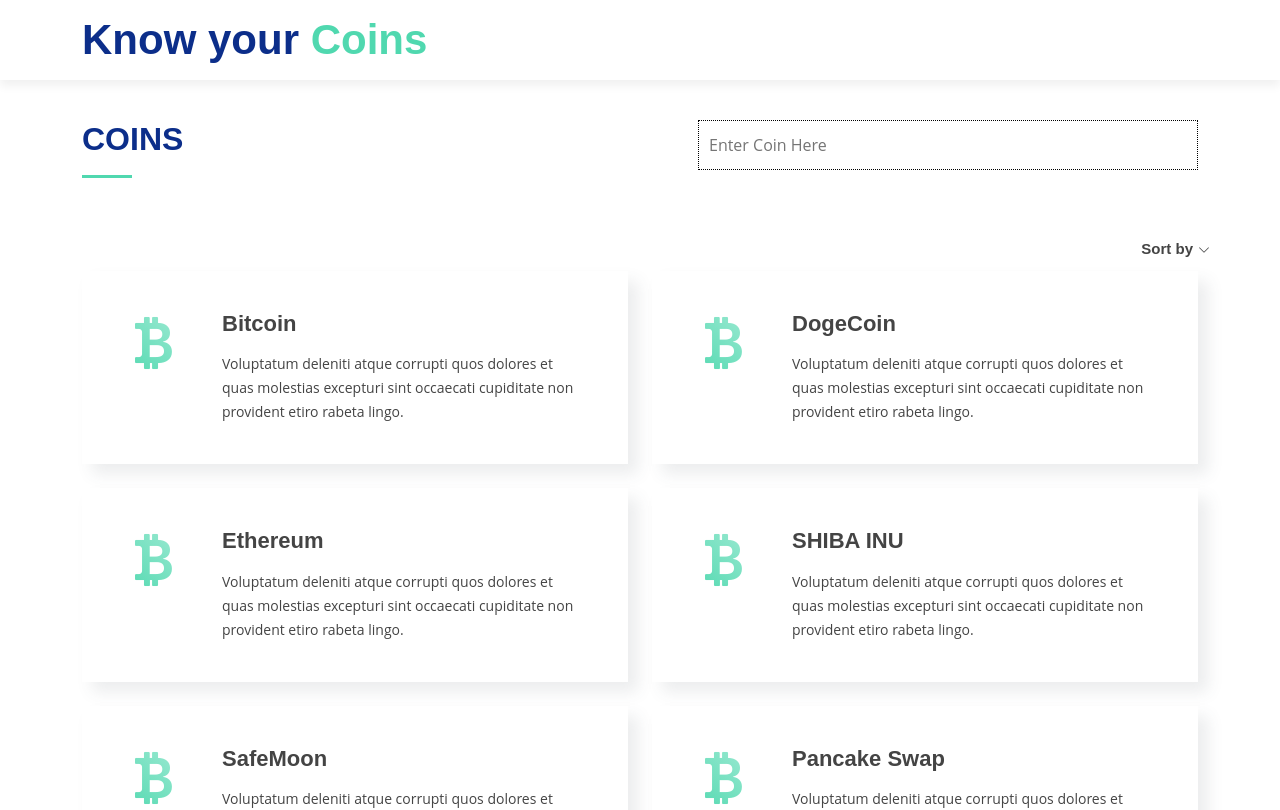
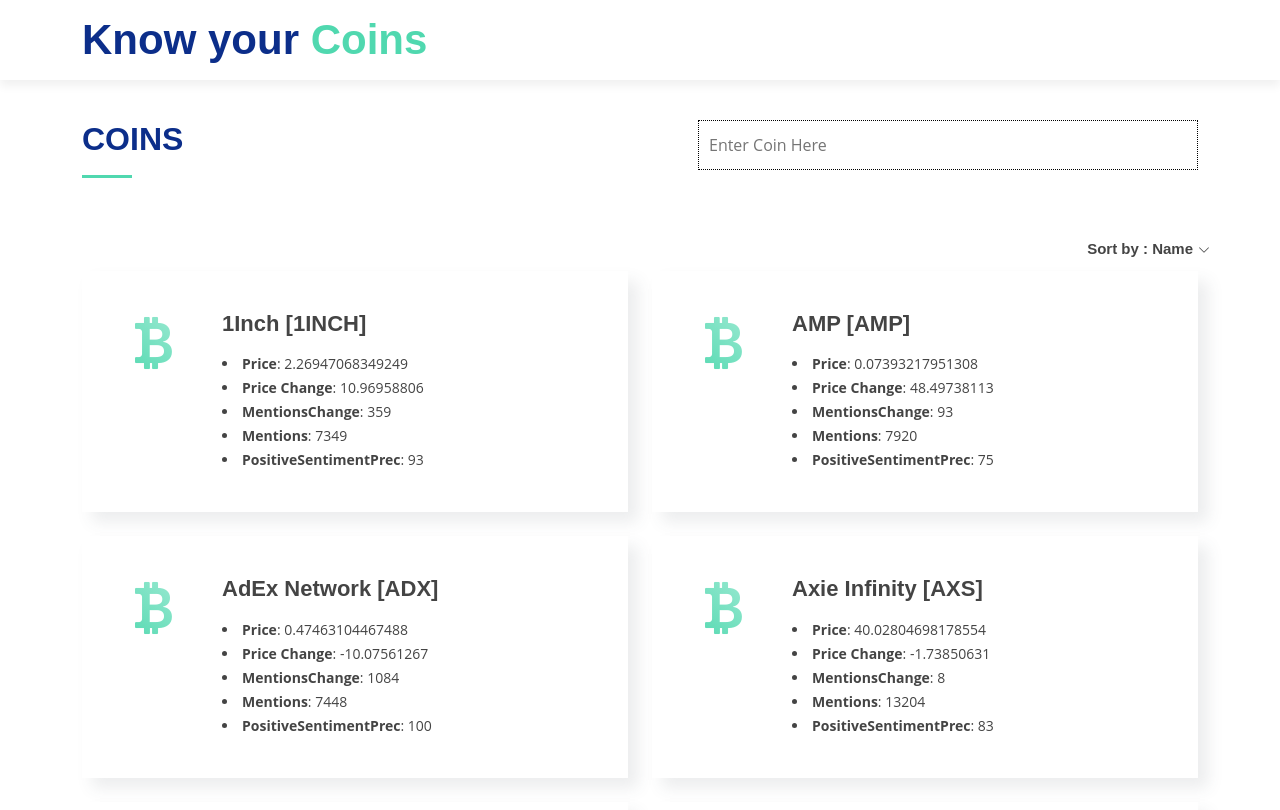
Before and after one commit to ushawadhwani/make-my-money-grow, a React (Create React App) app in the folder my-coins/: page / in a window 1280 px wide. Shown: the top 810 px of the page. Built offline with nearby package versions, Linux system fonts and the light colour scheme.

Commit message:
Sort functionality

```diff
--- a/my-coins/package.json
+++ b/my-coins/package.json
@@ -7,6 +7,7 @@
     "@testing-library/jest-dom": "^5.11.4",
     "@testing-library/react": "^11.1.0",
     "@testing-library/user-event": "^12.1.10",
+    "lodash": "^4.17.21",
     "react": "^17.0.2",
     "react-dom": "^17.0.2",
     "react-redux": "^7.2.5",
--- a/my-coins/src/actions/CoinAction.js
+++ b/my-coins/src/actions/CoinAction.js
@@ -8,6 +8,12 @@
 export const UPDATE_SORT_VALUE = "update-sort-value";
 export const DELETE_COIN = "delete-coin";
 
+export const updateSortValue = (data,callBack)=>{
+  return (dispatch) => {
+    dispatch(updateSortValueData(data));
+    callBack && callBack();
+  };
+}
 
 export const saveCoin = (data, callBack) => {
   return (dispatch) => {
@@ -35,6 +41,13 @@
   };
 };
 
+export const updateSortValueData = (data)=>{
+  return {
+    type: UPDATE_SORT_VALUE,
+    payload: data,
+  };
+}
+
 export const updateSeledctedCoin = (data) => {
   return {
     type: SAVE_COIN,
--- a/my-coins/src/components/Common/SortingElement.js
+++ b/my-coins/src/components/Common/SortingElement.js
@@ -1,17 +1,23 @@
 import React, { Component } from "react";
+import { connect } from "react-redux";
+import { updateSortValue } from "../../actions/CoinAction";
 
-export default class SoringElement extends Component {
+class SortingElement extends Component {
 
   render() {
+    const {sortBy} = this.props;
     return (
           <nav id="navbar" class="navbar" style={{flexDirection:'row-reverse'}}>
             <ul>
-            <li class="dropdown"><a><span>Sort by</span> <i class="bi bi-chevron-down"></i></a>
+            <li class="dropdown"><a><span>Sort by : {sortBy}</span> <i class="bi bi-chevron-down"></i></a>
             <ul>
-              <li><a>Drop Down 1</a></li>
-              <li><a>Drop Down 2</a></li>
-              <li><a>Drop Down 3</a></li>
-              <li><a>Drop Down 4</a></li>
+              <li onClick={()=>this.props.updateSortValue('Name')}><a>Name</a></li>
+              <li onClick={()=>this.props.updateSortValue('Ticker')}><a>Ticker</a></li>
+              <li onClick={()=>this.props.updateSortValue('Price')}><a>Price</a></li>
+              <li onClick={()=>this.props.updateSortValue('PriceChange')}><a>Price Change</a></li>
+              <li onClick={()=>this.props.updateSortValue('Mentions')}><a>Mentions</a></li>
+              <li onClick={()=>this.props.updateSortValue('MentionsChange')}><a>Mentions Change</a></li>
+              <li onClick={()=>this.props.updateSortValue('PositiveSentimentPrec')}><a>Positive Sentiment Prec</a></li>
             </ul>
           </li>
             </ul>
@@ -19,3 +25,15 @@
     );
   }
 }
+
+const mapStateToProps = (reducerObj) => {
+
+  const sortBy = reducerObj.coinObject.sortBy;
+  return {
+   sortBy
+  };
+};
+
+export default connect(mapStateToProps, {
+  updateSortValue
+})(SortingElement);
--- a/my-coins/src/components/MyCoins/CointItem.js
+++ b/my-coins/src/components/MyCoins/CointItem.js
@@ -19,8 +19,15 @@
             <div class="col-lg-6" data-aos="fade-up" data-aos-delay="100" onClick={this.redirectToDetail}>
               <div class="box">
                 <div class="icon"><i class="bi bi-currency-bitcoin"></i></div>
-                <h4 class="title"><a href="">{myCoin.Name}</a></h4>
-                <p class="description">Voluptatum deleniti atque corrupti quos dolores et quas molestias excepturi sint occaecati cupiditate non provident etiro rabeta lingo.</p>
+                <h4 class="title"><a href="">{myCoin.Name} [{myCoin.Ticker}]</a></h4>
+                <p class="description">
+                  <li><strong>Price</strong>: {myCoin.Price}</li>
+                <li><strong>Price Change</strong>: {myCoin.PriceChange}</li>
+                <li><strong>MentionsChange</strong>: {myCoin.MentionsChange}</li>
+                <li><strong>Mentions</strong>: {myCoin.Mentions}</li>
+                <li><strong>PositiveSentimentPrec</strong>: {myCoin.PositiveSentimentPrec}</li>
+                </p>
+
               </div>
             </div>
 
--- a/my-coins/src/components/MyCoins/MyCoinListing.js
+++ b/my-coins/src/components/MyCoins/MyCoinListing.js
@@ -1,10 +1,20 @@
 import React, { Component } from "react";
+import _ from 'lodash'
+import { connect } from "react-redux";
 import {coinsData} from "../../data/myCoinsData"
 import CointItem from "./CointItem";
 import SearchBar from "../Common/SearchBar";
 import SoringElement from "../Common/SortingElement";
 
-export default class MyCoinListing extends Component {
+class MyCoinListing extends Component {
+
+  getSortedCoins = ()=>{
+    const {sortBy} = this.props;
+    let myCoinArray = [];
+    myCoinArray = _.sortBy(coinsData, sortBy,'asc')
+    return myCoinArray;
+  }
+
   render() {
     return (
       <section id="services">
@@ -19,7 +29,7 @@
           <SoringElement />
           </div>
           <div class="row gy-4">
-            {coinsData.map((item, index) => {
+            {this.getSortedCoins().map((item, index) => {
               return <CointItem myCoin={item} index={index} />;
             })}
           </div>
@@ -28,3 +38,13 @@
     );
   }
 }
+
+const mapStateToProps = (reducerObj) => {
+  const sortBy = reducerObj.coinObject.sortBy;
+  return {
+    sortBy
+  };
+};
+
+export default connect(mapStateToProps, {
+})(MyCoinListing);
--- a/my-coins/src/reducers/coinReducer.js
+++ b/my-coins/src/reducers/coinReducer.js
@@ -5,7 +5,7 @@
 export const INITIAL_STATE = {
   coinList: coinsData,
   selectedCoin: {},
-  sortBy: '',
+  sortBy: 'Name',
 };
 
 export default (state = INITIAL_STATE, action) => {
```
